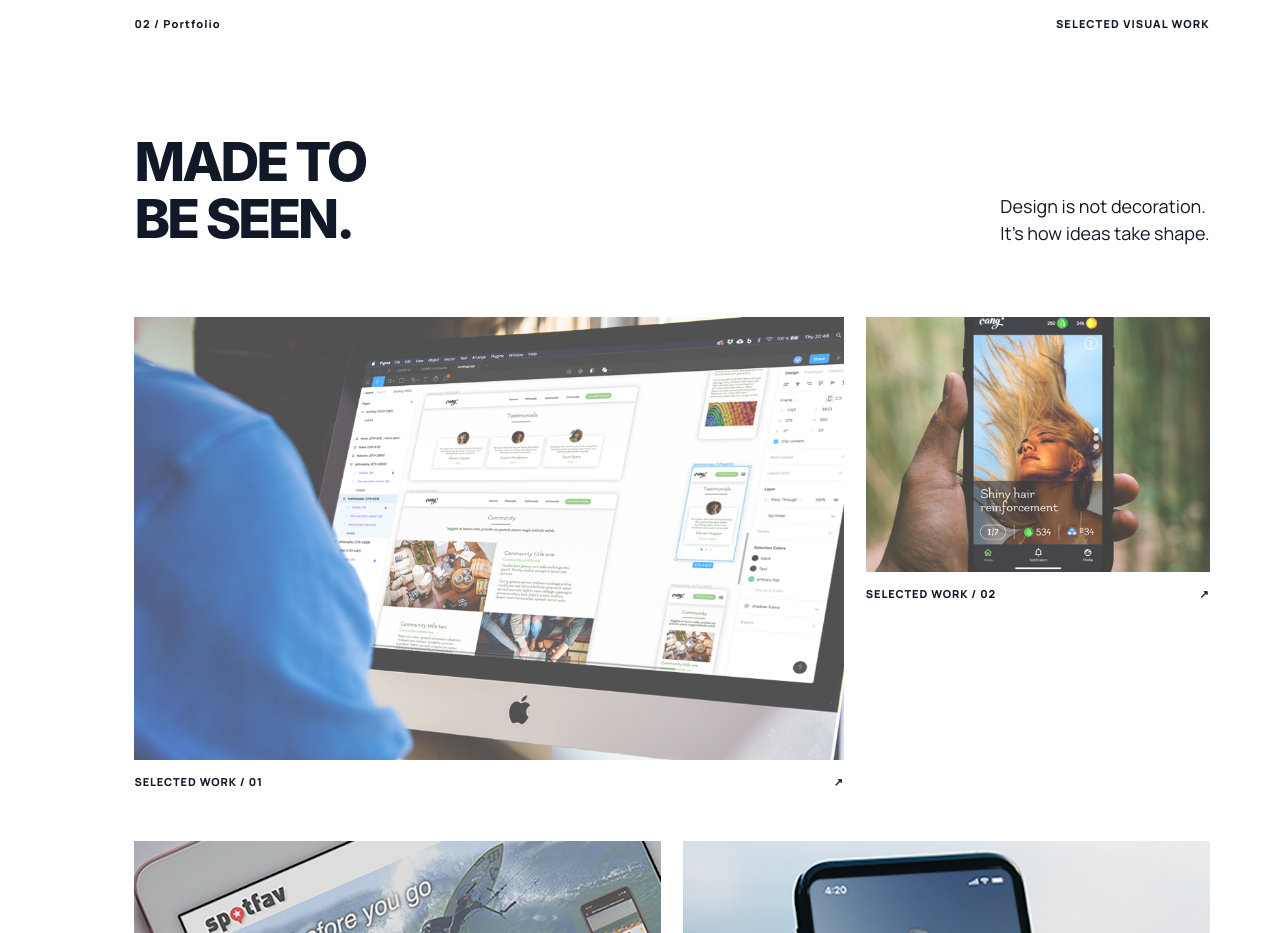
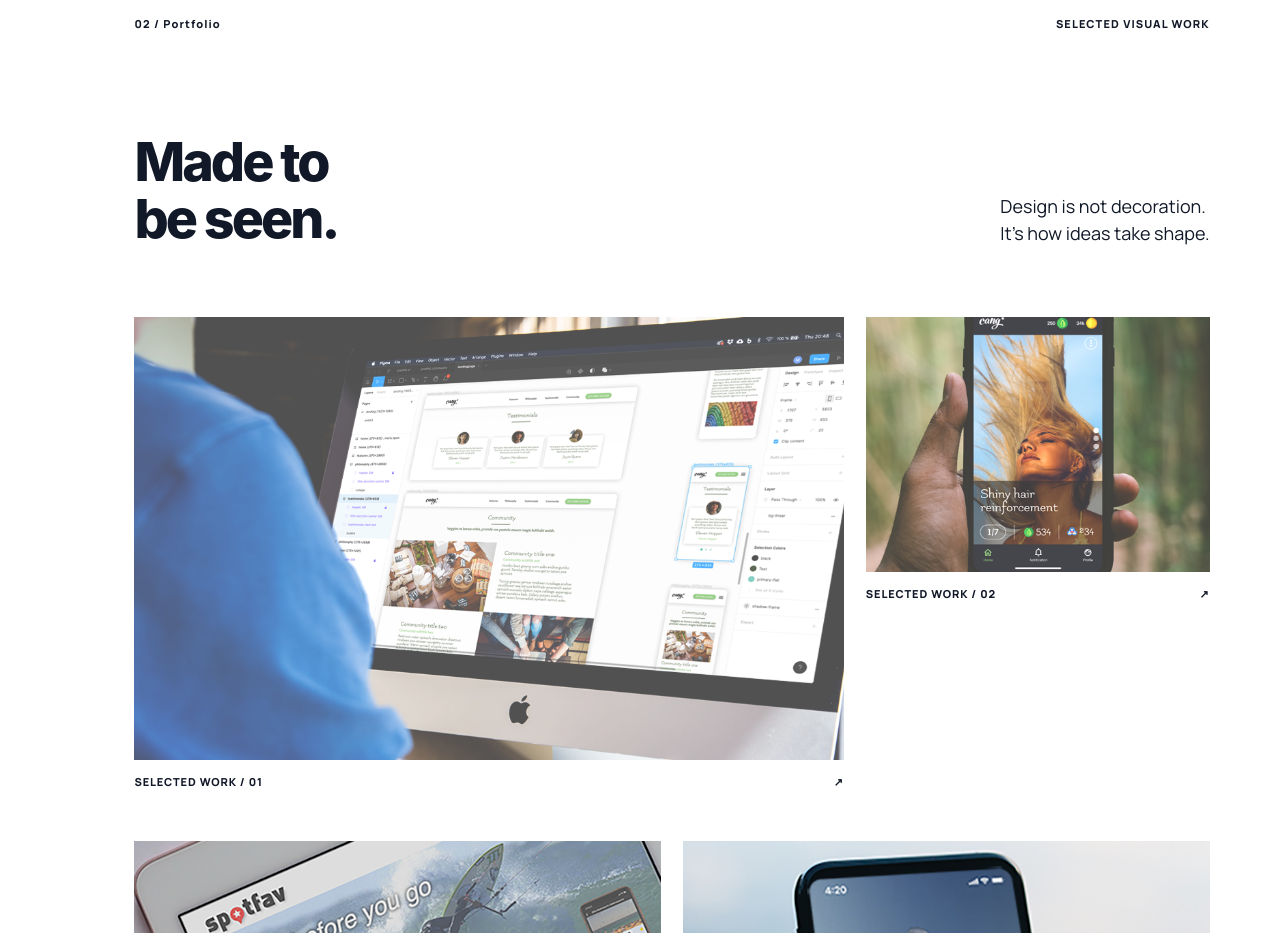
Before and after one commit to xinaski/xinaski-design, a Vue app: page / in a window 1280 px wide. Shown: the part 1920-2853 px from the top of the page. Built offline with nearby package versions, Linux system fonts and the light colour scheme; a web font is replaced by a local one.

Commit message:
Use sentence-case Portfolio headline to match About typography

```diff
--- a/src/views/Home.vue
+++ b/src/views/Home.vue
@@ -58,7 +58,7 @@ const capabilities = [
 
       <section id="portfolio" class="editorial-section work-section">
         <div class="section-heading"><span>02 / {{ t('navbar.portfolio-title') }}</span><span>SELECTED VISUAL WORK</span></div>
-        <div class="work-intro"><h2>MADE TO<br><span class="type-accent">BE SEEN.</span></h2><p>Design is not decoration.<br>It's how ideas take shape.</p></div>
+        <div class="work-intro"><h2>Made to<br><span class="type-accent">be seen.</span></h2><p>Design is not decoration.<br>It's how ideas take shape.</p></div>
         <div class="work-grid">
           <figure v-for="(img, i) in portfolioImages" :key="img" class="work-item" :class="'work-item-' + i">
             <div class="work-image"><img :src="'/portfolio/' + img" :alt="'Portfolio visual ' + (i + 1)" loading="lazy"></div>
```
